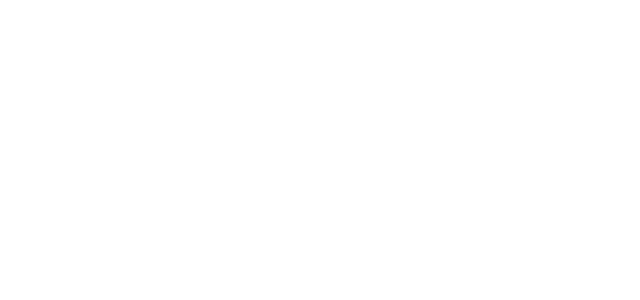
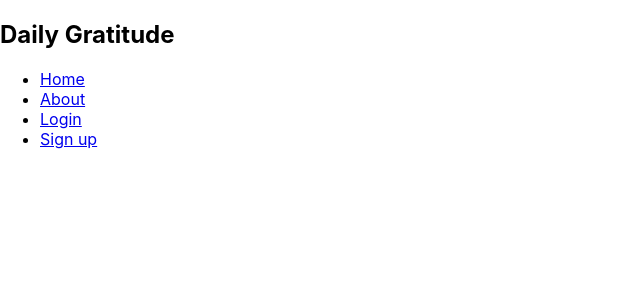
Before and after one commit to andrewrametta/daily-gratitude-app, a React (Create React App) app: page / in a window 1280 px wide. Shown: the top 300 px of the page, without its empty margins (0-640 px from the left). Built offline with nearby package versions, Linux system fonts and the light colour scheme.

Commit message:
added register and login components

```diff
--- a/package.json
+++ b/package.json
@@ -8,6 +8,7 @@
     "@testing-library/user-event": "^12.7.3",
     "react": "^17.0.1",
     "react-dom": "^17.0.1",
+    "react-router-dom": "^5.2.0",
     "react-scripts": "4.0.3",
     "web-vitals": "^1.1.0"
   },
--- a/src/App.js
+++ b/src/App.js
@@ -1,7 +1,12 @@
 import React from "react";
+import Navbar from "./components/Navbar/Navbar";
 
 function App() {
-  return <main className="App">{/* content goes here */}</main>;
+  return (
+    <main className="App">
+      <Navbar />
+    </main>
+  );
 }
 
 export default App;
--- /dev/null
+++ b/src/components/Navbar/MenuItems.js
@@ -0,0 +1,22 @@
+export const MenuItems = [
+  {
+    title: "Home",
+    url: "#",
+    cName: "nav-links",
+  },
+  {
+    title: "About",
+    url: "#",
+    cName: "nav-links",
+  },
+  {
+    title: "Login",
+    url: "#",
+    cName: "nav-links",
+  },
+  {
+    title: "Sign up",
+    url: "#",
+    cName: "nav-links",
+  },
+];
--- /dev/null
+++ b/src/components/Navbar/Navbar.js
@@ -0,0 +1,26 @@
+import React, { Component } from "react";
+import { MenuItems } from "./MenuItems";
+
+class Navbar extends Component {
+  render() {
+    return (
+      <nav className="NavbarItems">
+        <h1 className="navbar-logo">Daily Gratitude</h1>
+        <div className="meun-icon"></div>
+        <ul>
+          {MenuItems.map((item, indx) => {
+            return (
+              <li key={indx}>
+                <a className={item.cName} href={item.url}>
+                  {item.title}
+                </a>
+              </li>
+            );
+          })}
+        </ul>
+      </nav>
+    );
+  }
+}
+
+export default Navbar;
--- a/src/index.js
+++ b/src/index.js
@@ -1,6 +1,12 @@
 import React from "react";
 import ReactDOM from "react-dom";
+import { BrowserRouter } from "react-router-dom";
 import "./index.css";
 import App from "./App";
 
-ReactDOM.render(<App />, document.getElementById("root"));
+ReactDOM.render(
+  <BrowserRouter>
+    <App />
+  </BrowserRouter>,
+  document.getElementById("root")
+);
```
Also changed, not shown: src/components/Landing/Landing.js (added, +69 -0 lines), src/components/RegisterForm/RegisterForm.js (added, +28 -0 lines), src/components/Button.css (added), src/components/Button.js (added), src/components/Landing/Landing.css (added), src/components/Navbar/Navbar.css (added), src/components/RegisterForm/RegisterForm.css (added), 1 other file (tests, documents, lock files or other folders).
